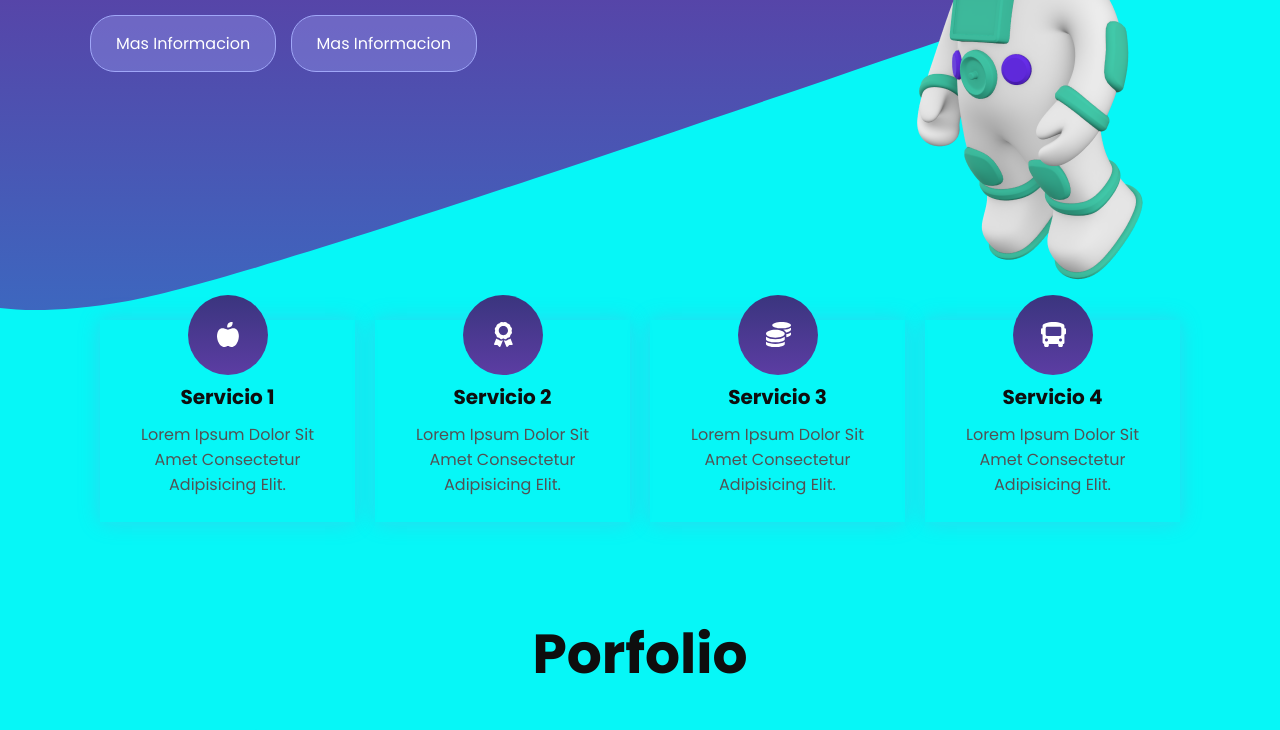
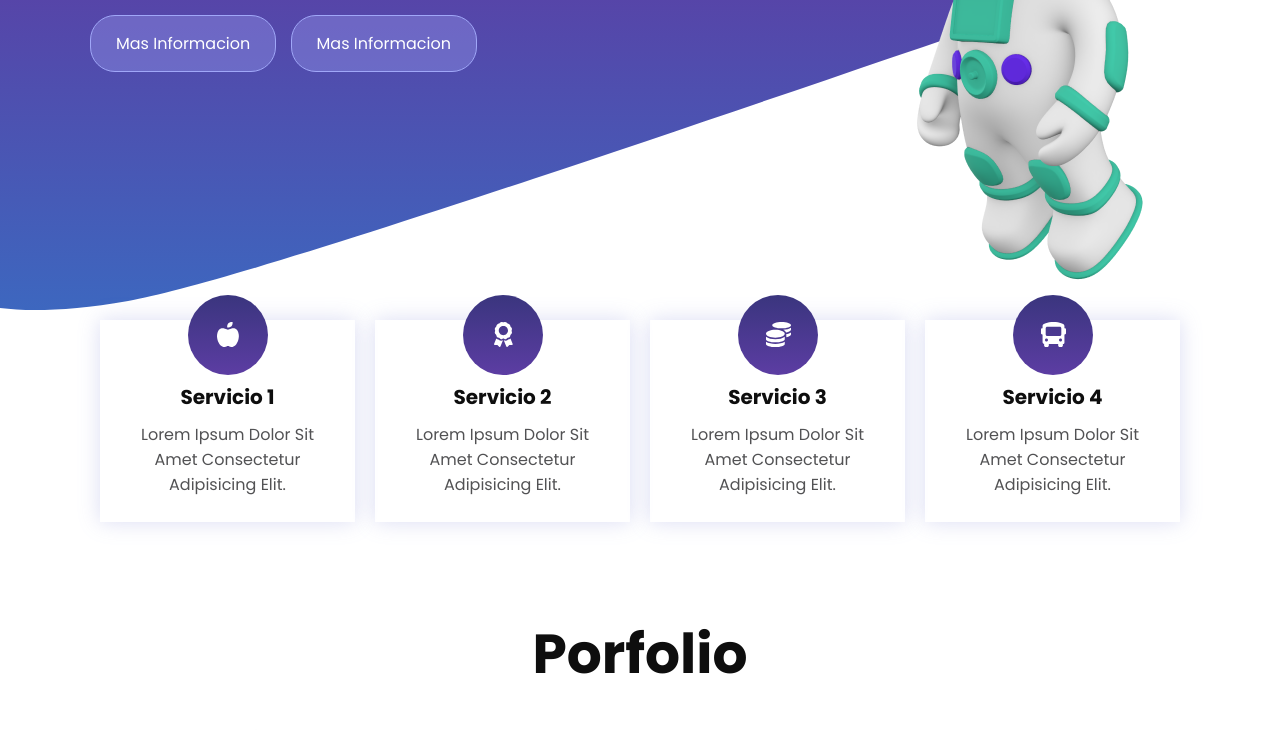
Before and after one commit to yelik-an-25/tecweb, a plain HTML site: page index.html in a window 1280 px wide. Shown: the part 330-1060 px from the top of the page. Drawn offline with Linux system fonts and the light colour scheme; files whose address does not match are found by name.

Commit message:
Add files via upload

```diff
--- a/style.css
+++ b/style.css
@@ -13,7 +13,7 @@
 }
 
 body {
-    background-color: #06f7f7;
+    background-color: #ffffff;
 
 }
 
```
